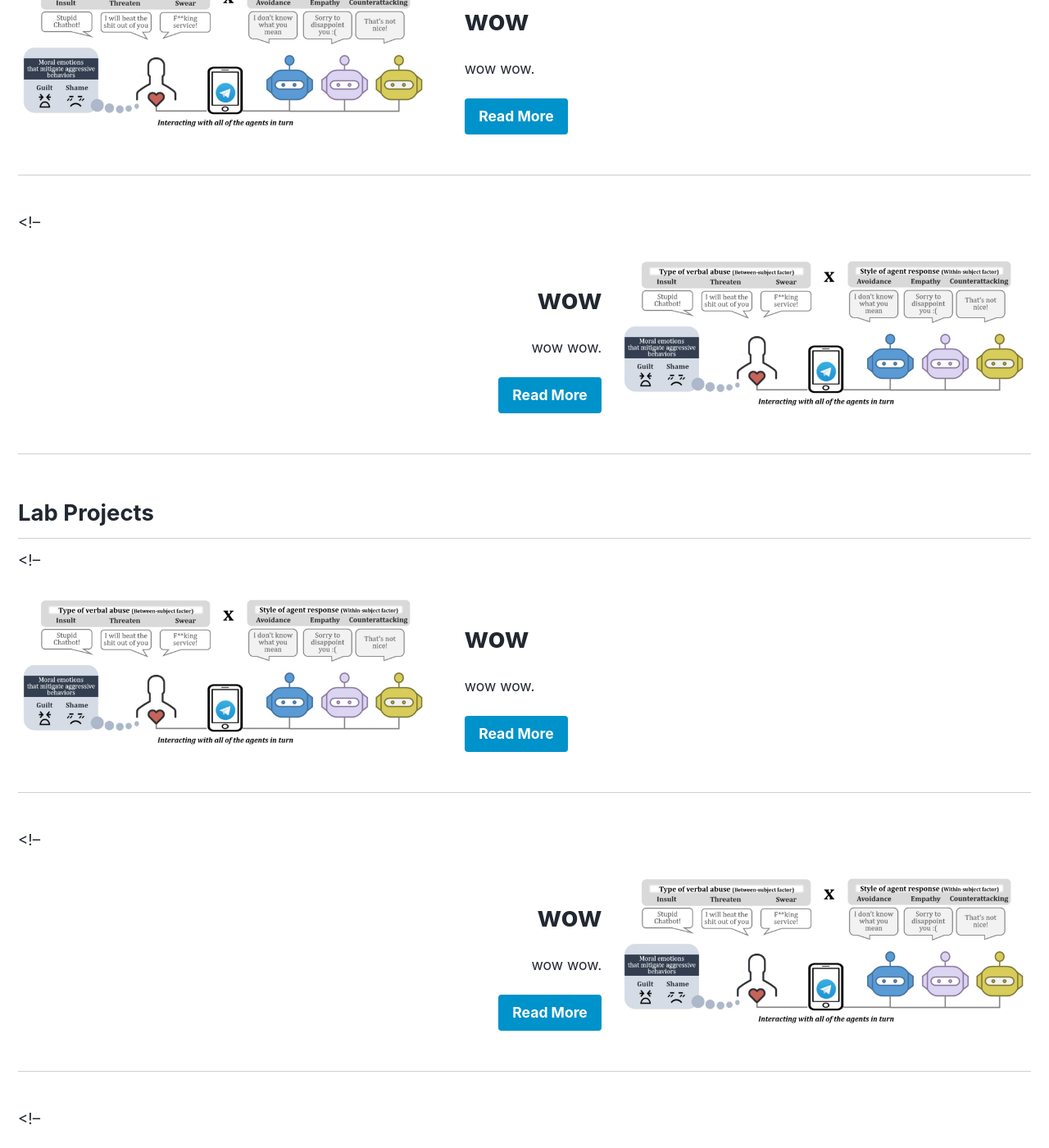
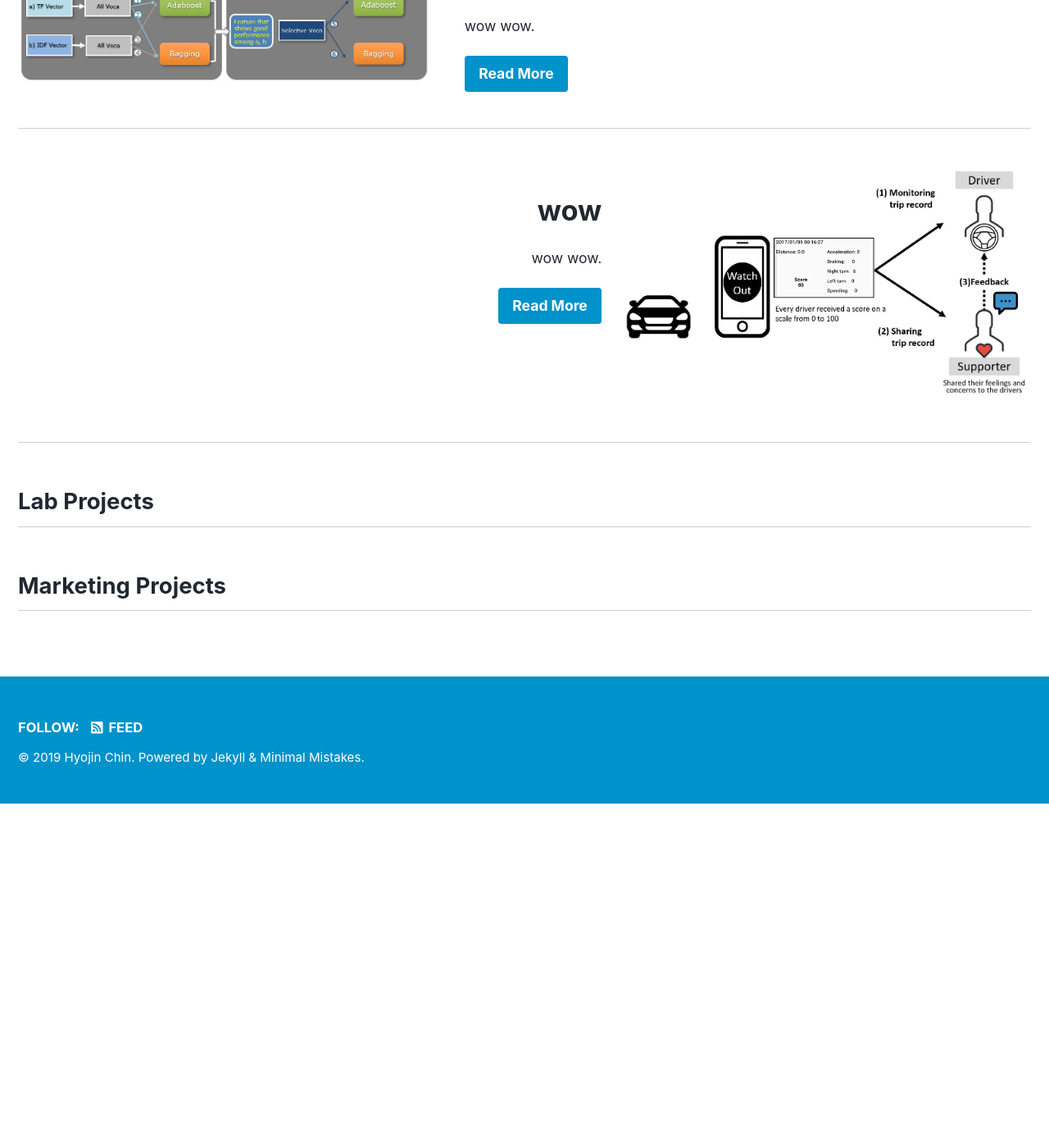
Before and after one commit to tesschin/tesschin.github.io, a Jekyll site: the page built from _pages/projects_index.md, in a window 1280 px wide and 1400 px high, scrolled down 877 px. Shown: the whole window at 82% size. Built offline with Jekyll 4.4.1, drawn with Linux system fonts in a browser that asks for light colours; nearby versions of some CDN libraries; after the commit the page ends 1857 px from its top, so only the background shows below that; some of the changed lines change nothing that is shown.

Commit message:
Update projects_index.md

```diff
--- a/_pages/projects_index.md
+++ b/_pages/projects_index.md
@@ -10,8 +10,26 @@ header:
   overlay_image: ./assets/images/project_main.jpg
   caption: "Designed by rawpixel.com"
 
-wowproject:
+Conversational_agent_project:
   - image_path: /assets/images/Project1.jpg
+    alt: "placeholder image 2"
+    title: "wow"
+    excerpt: 'wow wow.'
+    url: "/wowproject"
+    btn_label: "Read More"
+    btn_class: "btn--primary"
+
+music_project:
+  - image_path: /assets/images/Music.jpg
+    alt: "placeholder image 2"
+    title: "wow"
+    excerpt: 'wow wow.'
+    url: "/wowproject"
+    btn_label: "Read More"
+    btn_class: "btn--primary"
+
+driving_project:
+  - image_path: /assets/images/Driving_project.jpg
     alt: "placeholder image 2"
     title: "wow"
     excerpt: 'wow wow.'
@@ -23,19 +41,19 @@ wowproject:
 
 ## Research Projects
 
-{% include feature_row id="wowproject" type="right" %}
+{% include feature_row id="Conversational_agent_project" type="right" %}
 
--->{% include feature_row id="wowproject" type="left" %}
+{% include feature_row id="music_project" type="left" %}
 
-<!--{% include feature_row id="wowproject" type="right" %}
+{% include feature_row id="driving_project" type="right" %}
 
 ## Lab Projects
 
-<!--{% include feature_row id="wowproject" type="left" %}
+<!--{% include feature_row id="wowproject" type="left" %}-->
 
-<!--{% include feature_row id="wowproject" type="right" %}
+<!--{% include feature_row id="wowproject" type="right" %}-->
 
-<!--{% include feature_row %}
+<!--{% include feature_row %}-->
 
 
 ## Marketing Projects
```
